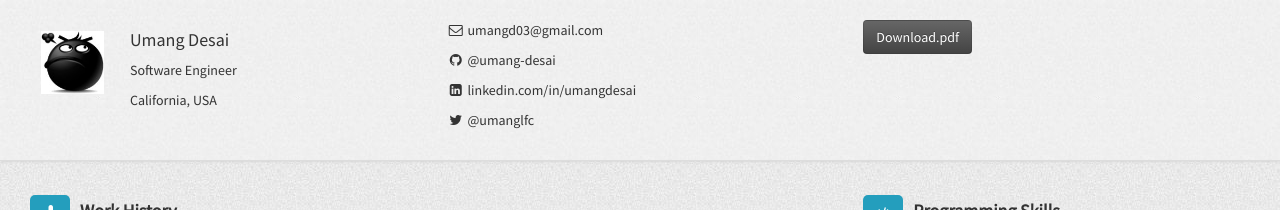
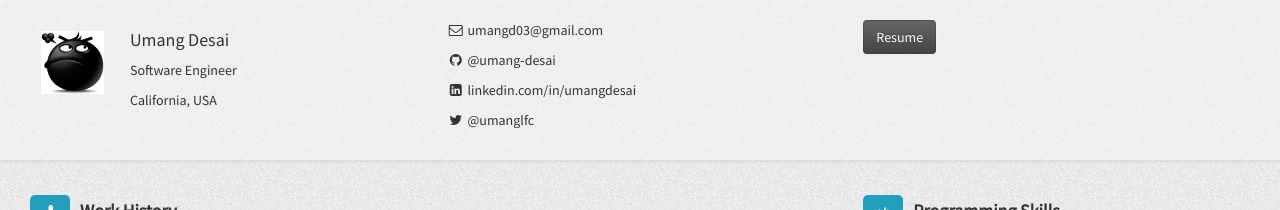
Before and after one commit to umang-desai/umang-desai.github.io, a Jekyll site: the page built from index.html, in a window 1280 px wide. Shown: the top 210 px of the page. Built offline with Jekyll 4.4.1, drawn with Linux system fonts in a browser that asks for light colours; nearby versions of some CDN libraries.

Commit message:
Changed resume download button text from Download.pdf to Resume

```diff
--- a/_includes/header.html
+++ b/_includes/header.html
@@ -15,7 +15,7 @@
                 <p><i class="fa fa-twitter fa-fw"></i> <a href="//twitter.com/{{ site.author.twitter }}" target="_blank">  @{{ site.author.twitter }} </a></p>
             </div>
             <div class="col-sm-4 visible-md-block visible-lg-block">
-                <a href="../assets/res/Umang_Desai_Resume.pdf" class="btn btn-dark"><i class="icon-file icon-white"></i> Download.pdf </a>
+                <a href="../assets/res/Umang_Desai_Resume.pdf" class="btn btn-dark"><i class="icon-file icon-white"></i> Resume </a>
             </div>
         </div>
     </div>
```
